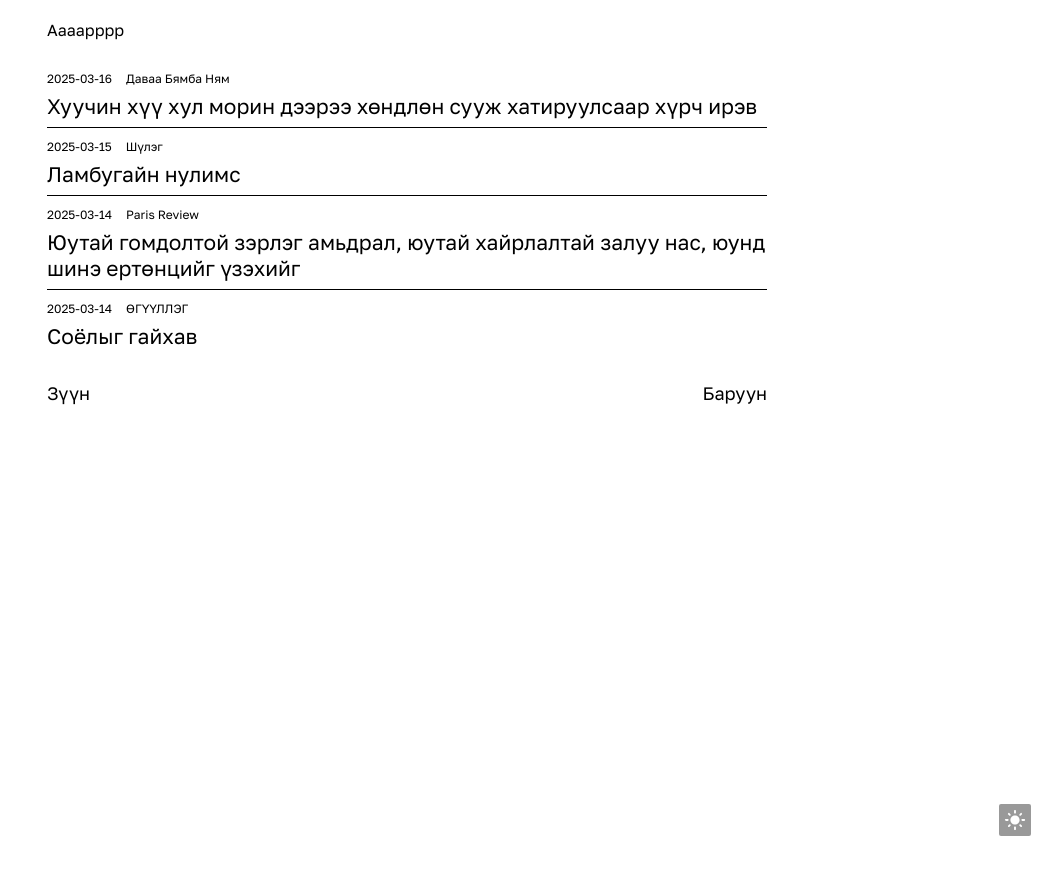
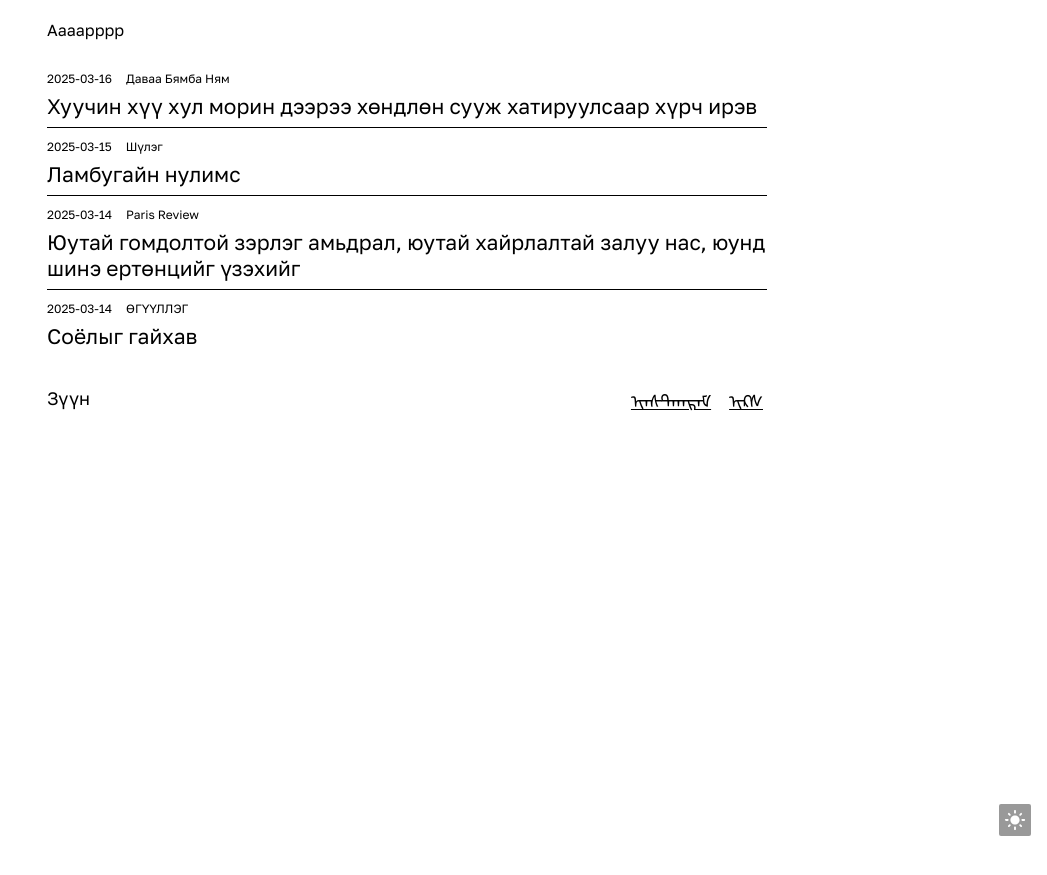
Before and after one commit to aaaarrrrvvvv/aaaarrrrvvvv.github.io, a Jekyll site: the page built from index.html, in a window 1280 px wide. Shown: the top 875 px of the page, without its empty margins (233-1280 px from the left). Built offline with Jekyll 4.4.1, drawn with Linux system fonts in a browser that asks for light colours; some web fonts are replaced.

Commit message:
Update footer.html

```diff
--- a/_includes/footer.html
+++ b/_includes/footer.html
@@ -1,7 +1,8 @@
 <footer class="footer">
     <span>{{ site.footerText }}</span>
     <div class="social-links">
- Баруун
+  <a href="https://www.wikipedia.org" target="_blank" rel="noopener noreferrer">ᠢᠨ᠋ᠰᠲ᠋ᠠᠭᠷᠠᠮ</a>
+          <a href="https://www.wikipedia.org" target="_blank" rel="noopener noreferrer">ᠢᠺᠰ</a>
     </div>
   <div class="footer-btn theme-toggler hide">
     <i class="svg-icon icon-theme-light"></i>
```
